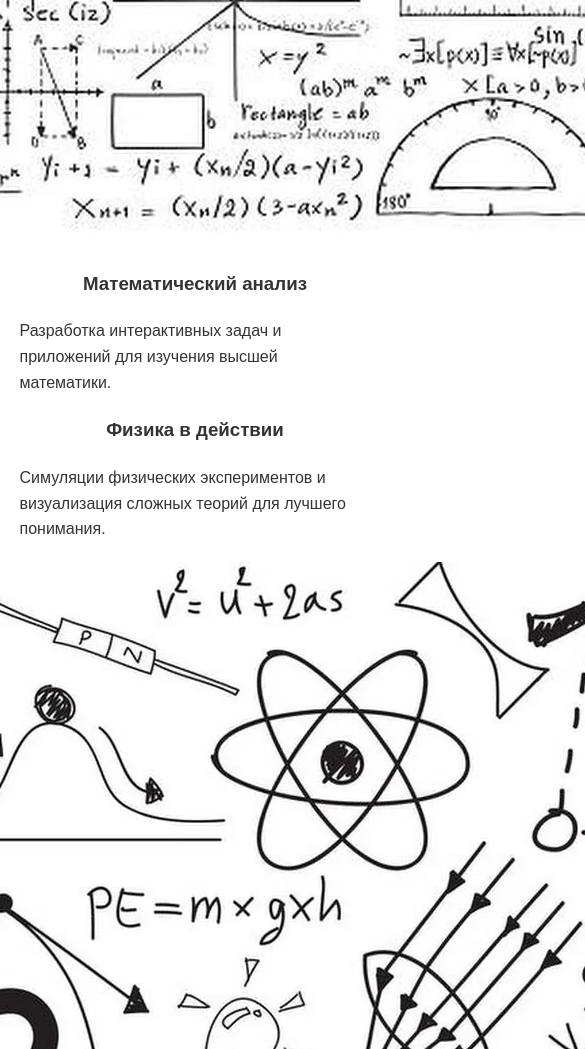
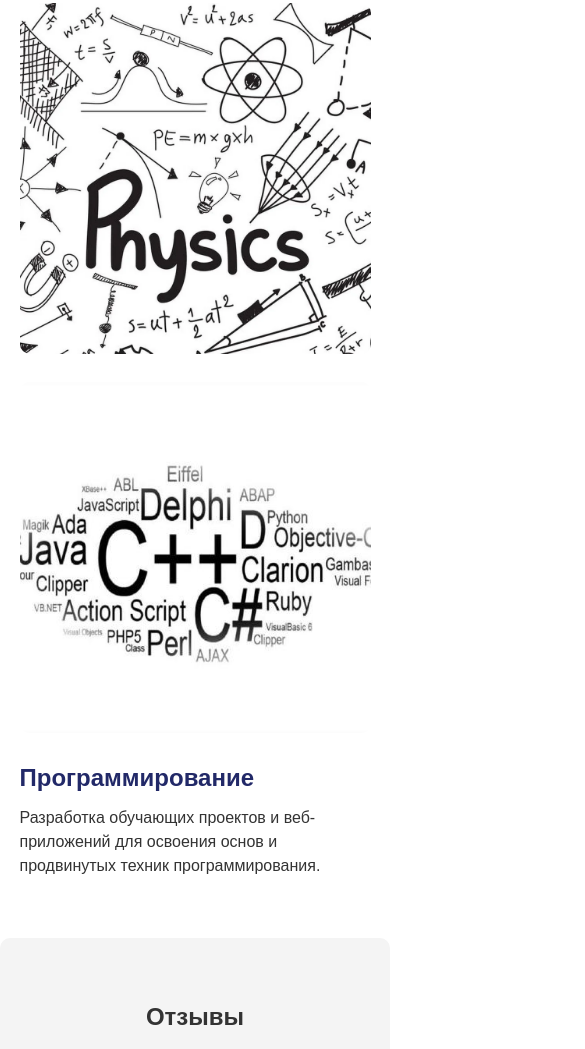
Before and after one commit to ArtZap/portfolio-site, a plain HTML site: page index.html in a window 390 px wide. Shown: the part 3724-4773 px from the top of the page, 585 px wide, since content can reach past the window. Drawn offline with Linux system fonts and the light colour scheme.

Commit message:
remake courses

```diff
--- a/index.html
+++ b/index.html
@@ -82,42 +82,40 @@
     <section id="courses" class="courses">
       <div class="container">
         <h2>Курсы</h2>
-        <div class="courses-items">
-          <tr class="courses-item">
-            <td>
-              <img src="images/math.png"
-                alt="Математический проект">
-            </td>
-            <td>
+        <div class="courses-table">
+          <!-- Первая строка: Математика -->
+          <div class="course-row">
+            <div class="course-image">
+              <img src="images/math.png" alt="Математический проект">
+            </div>
+            <div class="course-description">
               <h3>Математический анализ</h3>
               <p>Разработка интерактивных задач и приложений для изучения высшей
                 математики.</p>
-            </td>
-          </tr>
-          <tr class="courses-item">
-            <td>
+            </div>
+          </div>
+          <!-- Вторая строка: Физика (описание слева, картинка справа) -->
+          <div class="course-row">
+            <div class="course-description">
               <h3>Физика в действии</h3>
               <p>Симуляции физических экспериментов и визуализация сложных
-                теорий
-                для лучшего понимания.</p>
-            </td>
-            <td class="courses-item">
-              <img src="images/phisic.png"
-                alt="Физический проект">
-            </td>
-          </tr>
-          <tr class="courses-item">
-            <td>
-              <img src="images/proga.png"
-                alt="Программный проект">
-            </td>
-            <td>
+                теорий для лучшего понимания.</p>
+            </div>
+            <div class="course-image">
+              <img src="images/phisic.png" alt="Физический проект">
+            </div>
+          </div>
+          <!-- Третья строка: Программирование -->
+          <div class="course-row">
+            <div class="course-image">
+              <img src="images/proga.png" alt="Программный проект">
+            </div>
+            <div class="course-description">
               <h3>Программирование</h3>
               <p>Разработка обучающих проектов и веб-приложений для освоения
-                основ
-                и продвинутых техник программирования.</p>
-            </td>
-          </tr>
+                основ и продвинутых техник программирования.</p>
+            </div>
+          </div>
         </div>
       </div>
     </section>
--- a/style.css
+++ b/style.css
@@ -178,56 +178,48 @@ body {
 /* Сourses Section */
 .courses {
   padding: 40px 0;
-  border-radius: 10px;
 }
 
-img {
-  border-radius: 10px;
-}
 
 .courses h2 {
   text-align: center;
   margin-bottom: 30px;
 }
 
-.courses-items {
-  display: flex;
-  flex-wrap: wrap;
+/* Табличная структура курсов */
+.courses-table {
+  display: grid;
   gap: 20px;
-  justify-content: center;
 }
 
-.courses-item {
-  font-size: 20px;
-  background: #fff;
-  border: 2px solid #ddd;
-  border-radius: 10px;
-  padding: 15px;
-  width: calc(33.33% - 20px);
-  box-shadow: 0 0 5px rgba(0, 0, 0, 0.1);
-  text-align: center;
-  display: flex;
-  flex-wrap: wrap;
-  flex-direction:row;
-  align-content:center;
-  padding: 8px;
+.course-row {
+  display: grid;
+  grid-template-columns: 1fr 1fr;
+  align-items: center;
+  gap: 20px;
 }
 
-.courses-item img {
-  max-width: 100%;
-  height: auto;
+/* Стили для блока с изображением */
+.course-image img {
+  width: 100%;
+  border-radius: 10px;
+}
+
+/* Стили для описания курса */
+.course-description {
+  font-size: 1rem;
+  line-height: 1.5;
+}
+
+.course-description h3 {
   margin-bottom: 10px;
+  font-size: 1.5rem;
+  color: #222968;
 }
 
 @media (max-width: 768px) {
-  .courses-item {
-    width: calc(50% - 20px);
-  }
-}
-
-@media (max-width: 480px) {
-  .courses-item {
-    width: 100%;
+  .course-row {
+    grid-template-columns: 1fr;
   }
 }
 
```
